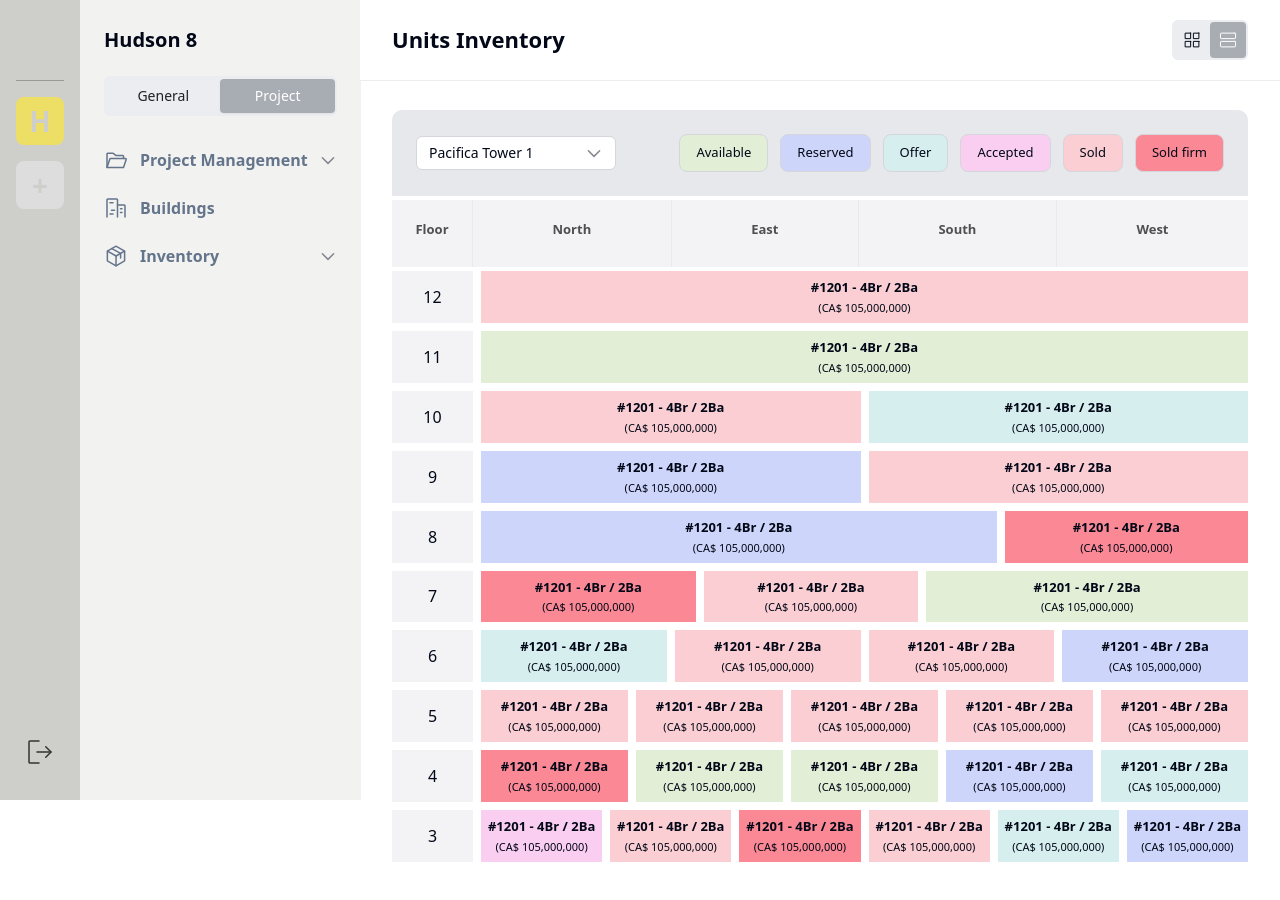
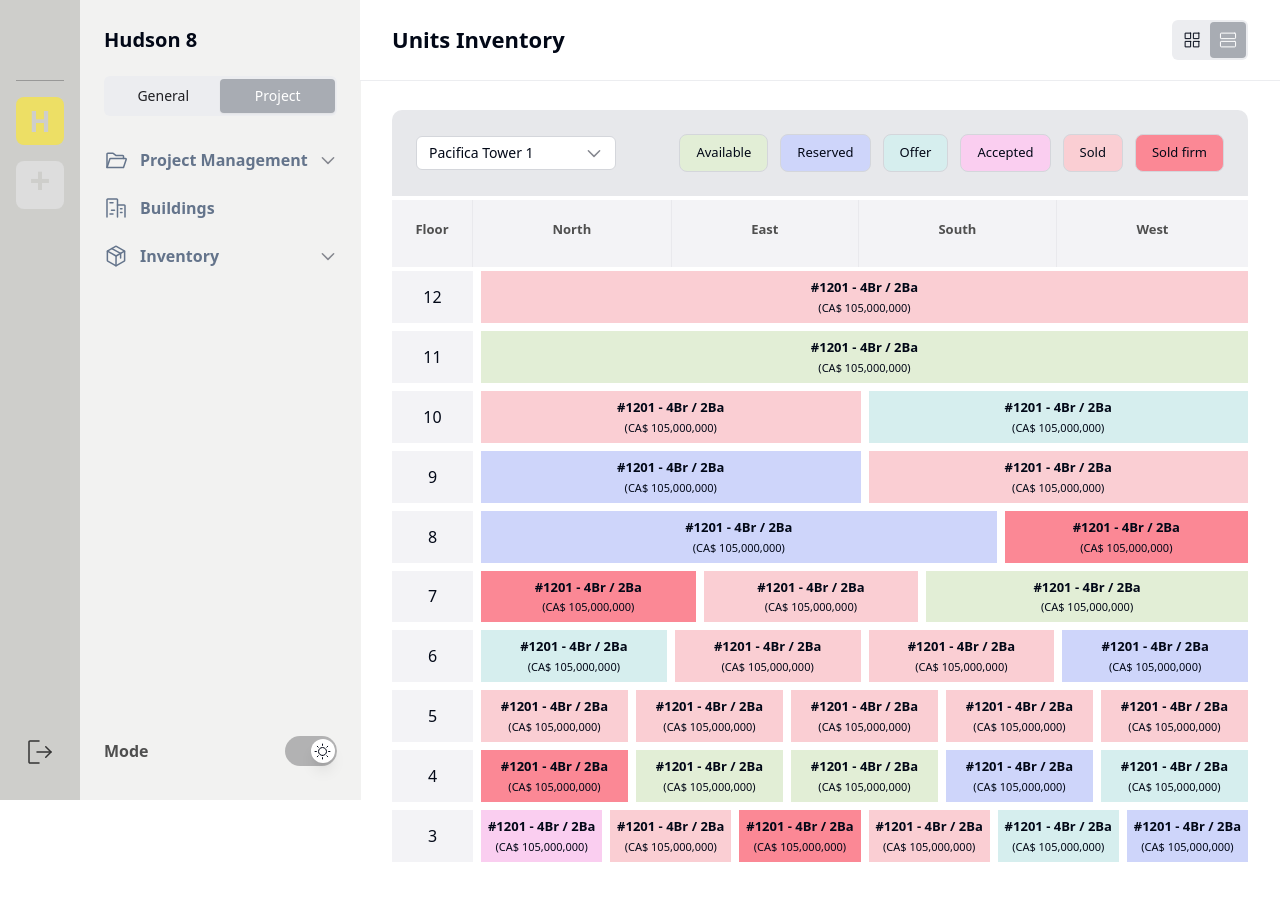
Before and after one commit to oliiaroleksandr/assignment2-inventory, a React (Vite) app: page / in a window 1280 px wide. Shown: the top 900 px of the page. Built offline with nearby package versions, Linux system fonts and the light colour scheme.

Commit message:
created mode toggle

```diff
--- /dev/null
+++ b/src/components/ThemeProvider.tsx
@@ -0,0 +1,73 @@
+import { createContext, useContext, useEffect, useState } from "react";
+
+type Theme = "dark" | "light" | "system";
+
+type ThemeProviderProps = {
+  children: React.ReactNode;
+  defaultTheme?: Theme;
+  storageKey?: string;
+};
+
+type ThemeProviderState = {
+  theme: Theme;
+  setTheme: (theme: Theme) => void;
+};
+
+const initialState: ThemeProviderState = {
+  theme: "system",
+  setTheme: () => null,
+};
+
+const ThemeProviderContext = createContext<ThemeProviderState>(initialState);
+
+export function ThemeProvider({
+  children,
+  defaultTheme = "system",
+  storageKey = "vite-ui-theme",
+  ...props
+}: ThemeProviderProps) {
+  const [theme, setTheme] = useState<Theme>(
+    () => (localStorage.getItem(storageKey) as Theme) || defaultTheme,
+  );
+
+  useEffect(() => {
+    const root = window.document.documentElement;
+
+    root.classList.remove("light", "dark");
+
+    if (theme === "system") {
+      const systemTheme = window.matchMedia("(prefers-color-scheme: dark)")
+        .matches
+        ? "dark"
+        : "light";
+
+      root.classList.add(systemTheme);
+      return;
+    }
+
+    root.classList.add(theme);
+  }, [theme]);
+
+  const value = {
+    theme,
+    setTheme: (theme: Theme) => {
+      localStorage.setItem(storageKey, theme);
+      setTheme(theme);
+    },
+  };
+
+  return (
+    <ThemeProviderContext.Provider {...props} value={value}>
+      {children}
+    </ThemeProviderContext.Provider>
+  );
+}
+
+export const useTheme = () => {
+  const context = useContext(ThemeProviderContext);
+
+  if (context === undefined)
+    throw new Error("useTheme must be used within a ThemeProvider");
+
+  return context;
+};
--- /dev/null
+++ b/src/components/layout/ModeToggle.tsx
@@ -0,0 +1,36 @@
+import { SunOutline } from "@/icons";
+import { useTheme } from "../ThemeProvider";
+import { Switch } from "@/components/ui";
+import { MoonIcon } from "lucide-react";
+
+const ModeToggle = () => {
+  const { setTheme, theme } = useTheme();
+
+  const handleChackedChange = (isChecked: boolean) => {
+    if (isChecked) {
+      setTheme("light");
+    } else {
+      setTheme("dark");
+    }
+  };
+
+  return (
+    <div className="flex items-center justify-between">
+      <label
+        htmlFor="mode-toggle"
+        className="font-semibold leading-[1.5] text-[#4F4F4F]"
+      >
+        Mode
+      </label>
+      <Switch
+        id="mode-toggle"
+        checked={theme === "light"}
+        onCheckedChange={handleChackedChange}
+      >
+        {theme === "light" ? <SunOutline /> : <MoonIcon size={17} />}
+      </Switch>
+    </div>
+  );
+};
+
+export default ModeToggle;
--- a/src/components/layout/Sidebar.tsx
+++ b/src/components/layout/Sidebar.tsx
@@ -2,14 +2,14 @@ import { SignOutOutline } from "@/icons";
 
 const Sidebar = () => {
   return (
-    <aside className="fixed top-0 h-full left-0 w-20 bg-[#CECECB] px-4 pb-8 pt-20">
+    <aside className="fixed left-0 top-0 h-full w-20 bg-[#CECECB] px-4 pb-8 pt-20">
       <div className="flex h-full flex-col items-center border-t border-[#2020244D] pt-4">
         <div className="grow">
           <button className="mb-4 inline-flex h-12 w-12 items-center justify-center rounded-lg bg-[#EDDF65] text-[1.75rem] font-bold uppercase text-[#CECECB]">
             H
           </button>
-          <button className="inline-flex h-12 w-12 items-center justify-center rounded-lg bg-[#DDDDDD] text-[1.75rem] font-bold uppercase text-[#CECECB]">
-            +
+          <button className="inline-flex h-12 w-12 items-center justify-center rounded-lg bg-[#DDDDDD] text-[2.3rem] font-bold uppercase text-[#CECECB]">
+            <span className="-mt-[8.5px]">+</span>
           </button>
         </div>
         <SignOutOutline />
--- a/src/components/layout/Toolbar.tsx
+++ b/src/components/layout/Toolbar.tsx
@@ -9,12 +9,13 @@ import {
   TabsList,
   TabsTrigger,
 } from "../ui";
+import ModeToggle from "./ModeToggle";
 
 const Toolbar = () => {
   return (
-    <div className="fixed top-0 left-20 w-[17.56rem] h-full bg-[#F2F2F1] px-6 pb-8 pt-7">
+    <div className="fixed left-20 flex flex-col top-0 h-full w-[17.56rem] bg-[#F2F2F1] px-6 pb-[2.125rem] pt-7">
       <h2 className="mb-6 text-[1.25rem] font-bold leading-[1.2]">Hudson 8</h2>
-      <Tabs defaultValue="project">
+      <Tabs defaultValue="project" className="grow">
         <TabsList className="w-full">
           <TabsTrigger value="general">General</TabsTrigger>
           <TabsTrigger value="project">Project</TabsTrigger>
@@ -56,6 +57,7 @@ const Toolbar = () => {
           </Accordion>
         </TabsContent>
       </Tabs>
+      <ModeToggle />
     </div>
   );
 };
--- a/src/components/ui/switch/Switch.tsx
+++ b/src/components/ui/switch/Switch.tsx
@@ -9,7 +9,7 @@ const Switch = React.forwardRef<
 >(({ className, children, ...props }, ref) => (
   <SwitchPrimitives.Root
     className={cn(
-      "peer inline-flex h-[1.875rem] w-[3.25rem] shrink-0 cursor-pointer items-center rounded-full border-[2px] border-transparent transition-colors focus-visible:outline-none focus-visible:ring-2 focus-visible:ring-ring focus-visible:ring-offset-2 focus-visible:ring-offset-background disabled:cursor-not-allowed disabled:opacity-50 data-[state=checked]:bg-primary data-[state=unchecked]:bg-input",
+      "peer inline-flex h-[1.875rem] w-[3.25rem] shrink-0 cursor-pointer items-center rounded-full border-[2px] border-transparent bg-[#2020244D] transition-colors focus-visible:outline-none focus-visible:ring-2 focus-visible:ring-ring focus-visible:ring-offset-2 focus-visible:ring-offset-background disabled:cursor-not-allowed disabled:opacity-50",
       className,
     )}
     {...props}
--- a/src/main.tsx
+++ b/src/main.tsx
@@ -1,10 +1,14 @@
 import React from "react";
 import ReactDOM from "react-dom/client";
 import App from "./App.tsx";
+import { ThemeProvider } from "./components/ThemeProvider.tsx";
+
 import "./index.css";
 
 ReactDOM.createRoot(document.getElementById("root")!).render(
   <React.StrictMode>
-    <App />
+    <ThemeProvider defaultTheme="light">
+      <App />
+    </ThemeProvider>
   </React.StrictMode>,
 );
```
